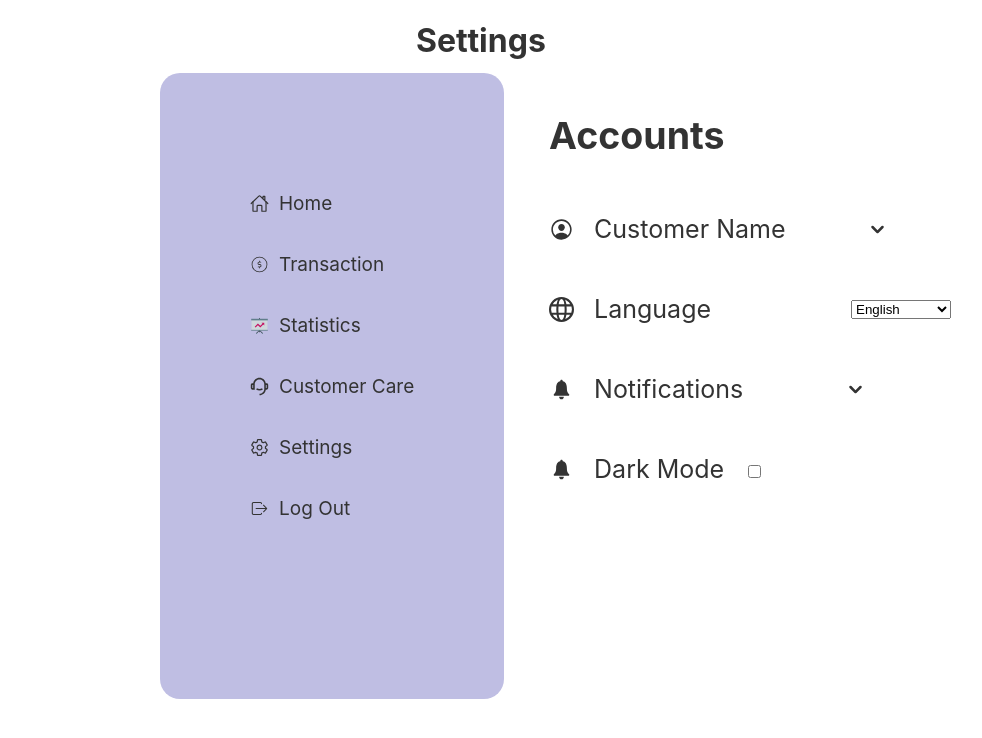
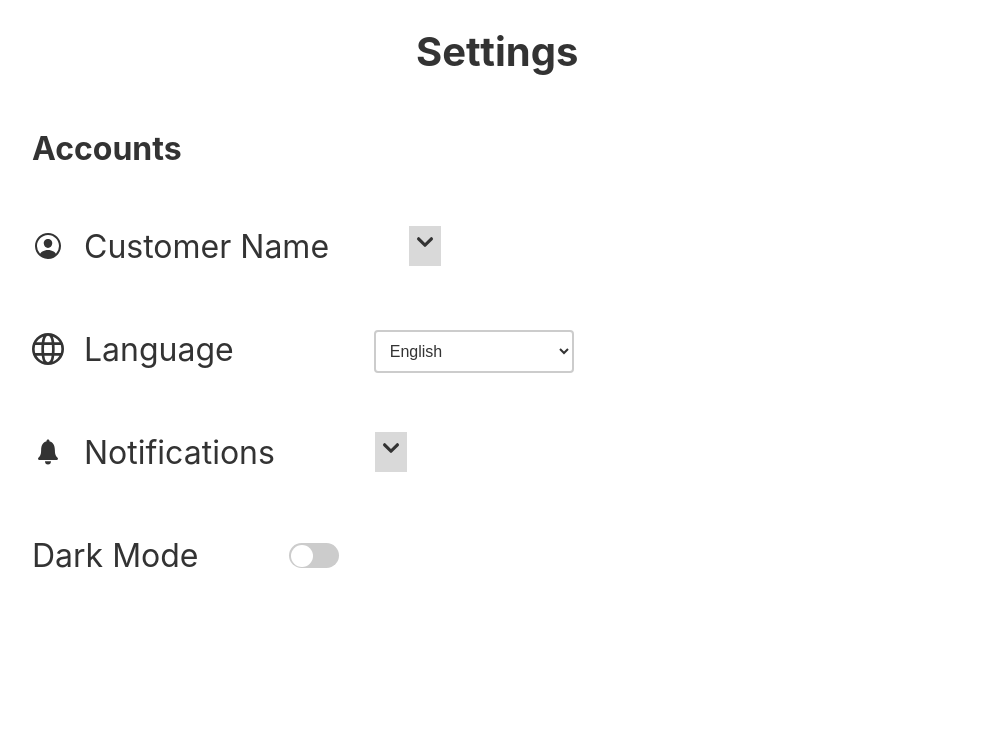
Before and after one commit to akirachix/Umodzi-Frontend, a React (Create React App) app in the folder ganzapay-dashboard/: page / in a window 1280 px wide. Shown: the top 738 px of the page, without its empty margins (224-1206 px from the left). Built offline with nearby package versions, Linux system fonts and the light colour scheme.

Commit message:
added toggle switch

```diff
--- a/ganzapay-dashboard/src/Settings/index.css
+++ b/ganzapay-dashboard/src/Settings/index.css
@@ -2,7 +2,7 @@
     display: flex;
     padding-bottom: 10px;
     gap: 5%;
-    padding-left: 30%;
+    padding-left: 20%;
 }
 
 .heading{
@@ -11,27 +11,20 @@
 
 h1{
     padding-left: 50%;
+    font-size: 40px;
 }
-
+h2{
+  font-size: 32px;
+}
+.setting{
+  color: white;
+}
  .others{
     background-color: #BFBEE3;
     width: 200px;
-    height: 420px;
     font-size: 24px;
 }
 
-
-.sections {
-  font-size: 19px;
-  padding-top: 100px;
-  background-color: #BFBEE3;
-  padding-bottom: 160px;
-  padding-left: 90px;
-  padding-right: 90px;
-  border-radius: 20px;
-  margin-top: -1%;
-  white-space: nowrap;
-}
 
 .home{
   display: flex;
@@ -80,12 +73,17 @@ h1{
   display: flex;
   align-items: center;
   gap: 80px;
+  font-size: 32px;
 }
 
+.drop1{
+  background-color: #D9D9D9;
+}
 .language{
   display: flex;
   align-items: center;
   gap: 140px;
+  font-size: 32px;
 }
 
 .icon-language{
@@ -95,10 +93,45 @@ h1{
 
 }
 
+.select-container {
+  position: relative;
+  display: inline-block;
+}
+
+.select-container select {
+  width: 200px;
+  padding: 10px;
+  border: 2px solid #ccc;
+  border-radius: 4px;
+  background-color: #fff;
+  color: #333;
+  font-size: 16px;
+  cursor: pointer;
+}
+
+.select-container::after {
+  content: '';
+  position: absolute;
+  top: 50%;
+  right: 10px;
+  transform: translateY(-50%);
+  pointer-events: none;
+  color: #333;
+}
+
+.select-container select:focus {
+  border-color: #4caf50;
+  outline: none;
+}
+
+.select-container select:hover {
+  border-color: #888;
+}
 .notify{
   display: flex;
   align-items: center;
   gap: 100px;
+  font-size: 32px;
 }
 
 .icon-notify{
@@ -107,17 +140,58 @@ h1{
   gap: 20px;
 }
 
-.mode{
+.drop2{
+  background-color: #D9D9D9;
+}
+ .mode{
   display: flex;
   align-items: center;
   gap: 20px;
+  font-size: 32px;
 }
 
 .dark-mode {
   background-color: #333;
   color: #fff;
+
 }
 .light-mode {
   background-color: #fff;
   color: #333;
 }
+
+
+.toggle-container {
+  display: flex;
+  align-items: center;
+  gap: 90px;
+}
+
+.toggle-switch {
+  width: 50px;
+  height: 25px;
+  background-color: #ccc;
+  border-radius: 25px;
+  position: relative;
+  cursor: pointer;
+  transition: background-color 0.3s;
+}
+
+.toggle-switch.active {
+  background-color: #4caf50;
+}
+
+.slider {
+  width: 22px;
+  height: 22px;
+  background-color: #fff;
+  border-radius: 50%;
+  position: absolute;
+  top: 2px;
+  left: 2px;
+  transition: transform 0.3s;
+}
+
+.toggle-switch.active .slider {
+  transform: translateX(25px);
+}
--- a/ganzapay-dashboard/src/Settings/index.js
+++ b/ganzapay-dashboard/src/Settings/index.js
@@ -1,14 +1,9 @@
+
 import './index.css';
 import React, { useState } from 'react';
 import { IoPersonCircleOutline } from "react-icons/io5";
 import { GrLanguage } from "react-icons/gr";
 import { IoIosNotifications } from "react-icons/io";
-import { IoHomeOutline } from 'react-icons/io5';
-import { FcStatistics } from "react-icons/fc";
-import { IoIosLogOut } from "react-icons/io";
-import { CiDollar } from "react-icons/ci";
-import { RiCustomerService2Line } from "react-icons/ri";
-import { IoSettingsOutline } from "react-icons/io5";
 import { HiChevronDown } from "react-icons/hi";
 const Settings = () => {
   const [darkMode, setDarkMode] = useState(false);
@@ -19,37 +14,10 @@ const Settings = () => {
   const handleLanguageChange = (e) => {
     setSelectedLanguage(e.target.value);
   };
-
   return (
     <div className={darkMode ? 'dark-mode' : 'light-mode'}>
       <h1>Settings</h1>
       <div className='container'>
-        <div className="sections">
-          <div className="home">
-            <IoHomeOutline />
-            <p>Home</p>
-          </div>
-          <div className="transaction">
-            <CiDollar />
-            <p>Transaction</p>
-          </div>
-          <div className="statistics">
-            <FcStatistics />
-            <p>Statistics</p>
-          </div>
-          <div className="care">
-            <RiCustomerService2Line />
-            <p>Customer Care</p>
-          </div>
-          <div className="setting">
-            <IoSettingsOutline />
-            <p>Settings</p>
-          </div>
-          <div className="log">
-            <IoIosLogOut />
-            <p>Log Out</p>
-          </div>
-        </div>
         <div className='heading'>
           <h2>Accounts</h2>
           <div className='customer'>
@@ -57,40 +25,51 @@ const Settings = () => {
               <IoPersonCircleOutline />
               <p> Customer Name</p>
             </div>
+
+   <div className='drop1'>
       <HiChevronDown />
+        </div>
+
     </div>
       <div className='language'>
         <div className='icon-language'>
           <GrLanguage />
           <p>Language</p>
         </div>
+
+        <div className='select-container'>
             <select value={selectedLanguage} onChange={handleLanguageChange}>
               <option value="English">English</option>
               <option value="Kinyarwanda">Kinyarwanda</option>
             </select>
+            </div>
+
           </div>
           <div className='notify'>
             <div className='icon-notify'>
               <IoIosNotifications />
               <p>Notifications</p>
             </div>
+
+            <div className='drop2'>
             <HiChevronDown />
-            <br></br>
             </div>
+            <br/>
+          </div>
+
 <div className='mode'>
-            <IoIosNotifications />
+        <div className='toggle-container'>
           <p>Dark Mode</p>
-            <label className="switch">
-              <input type="checkbox" onChange={toggleDarkMode} checked={darkMode} />
-              <span className="slider round"></span>
-            </label>
-
-          </div>
+          <div className={`toggle-switch ${darkMode ? 'active' : ''}`} onClick={toggleDarkMode}>
+            <div className='slider'></div>
           </div>
         </div>
       </div>
 
 
+        </div>
+      </div>
+    </div>
   );
 }
 export default Settings;
```
Lines whose indentation alone changed are shown as unchanged.
